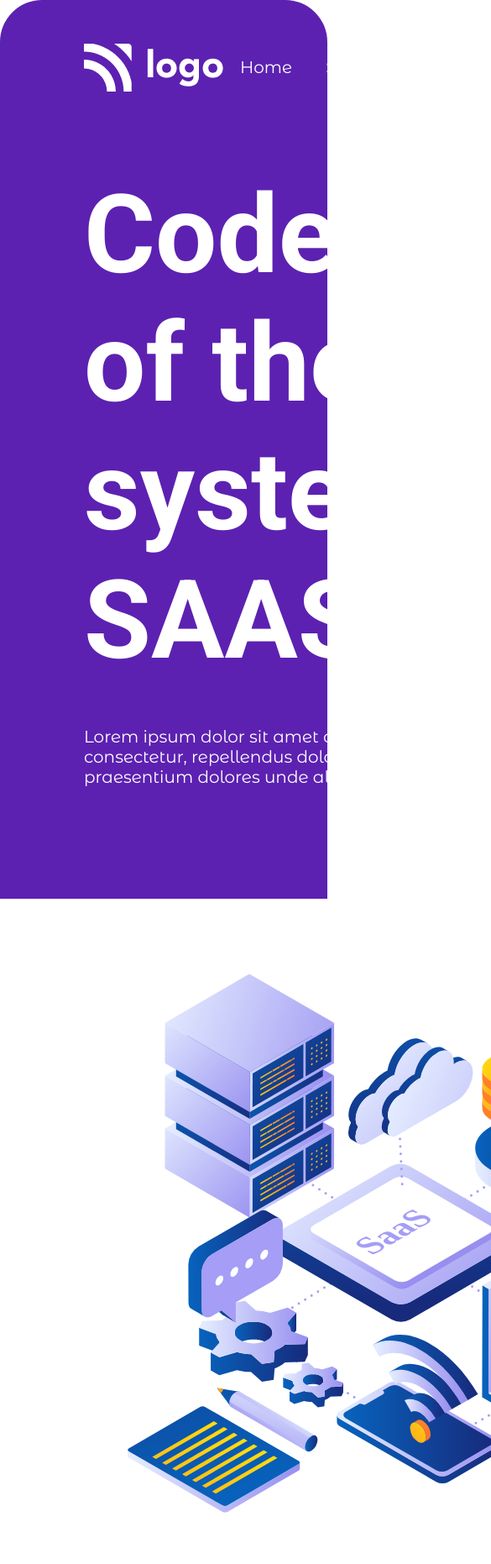
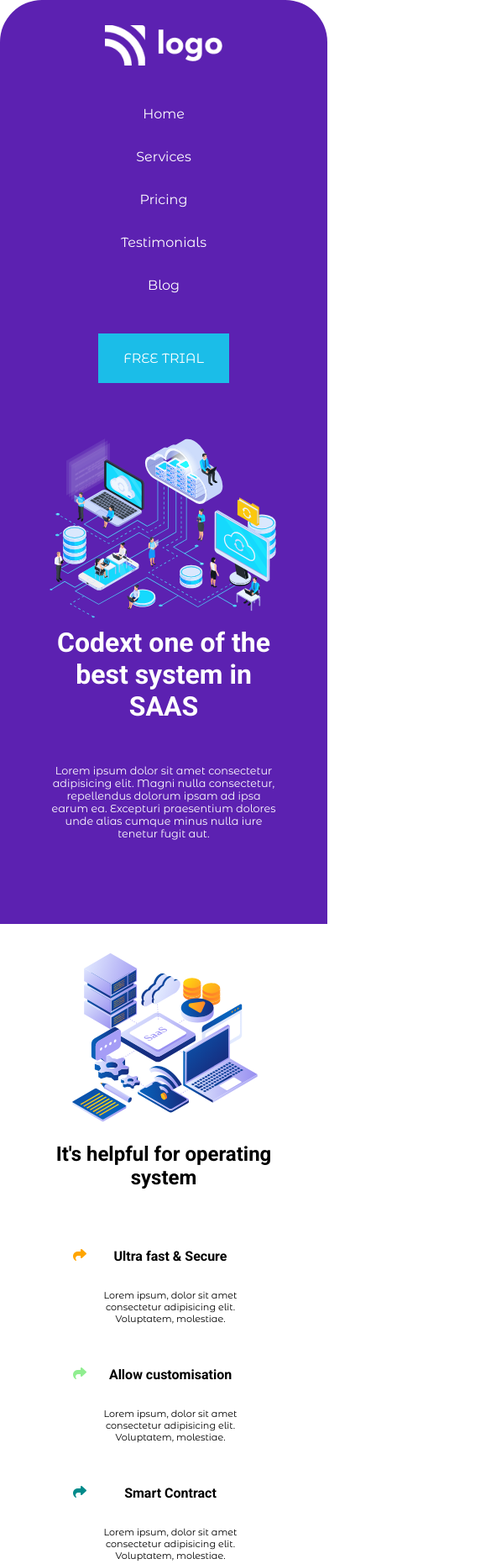
Before and after one commit to manikD1/Live-Project-13-SAAS-Landing-Page, a plain HTML site: page index.html in a window 390 px wide. Shown: the top 1862 px of the page at 84% size, 585 px wide, since content can reach past the window. Drawn offline with Linux system fonts and the light colour scheme.

Commit message:
Added mobile responsiveness

```diff
--- a/css/style.css
+++ b/css/style.css
@@ -224,3 +224,194 @@
     color: #000000;
     background-color: #ffffff;
 }
+
+
+/* Mobile Responsiveness */
+
+@media (max-width: 1850px){
+
+    .upper{
+        flex-direction: column-reverse;
+        justify-content: center;
+        align-items: center;
+        text-align: center;
+    }
+
+    .upper-left-heading{
+        font-size: 5em;
+    }
+
+    .upper-left-para{
+        font-size: 1em;
+        width: 70vw;
+    }
+
+    .upper-left{
+        display: flex;
+        flex-direction: column;
+        justify-content: center;
+        align-items: center;
+        text-align: center;
+    }
+
+    .pic1{
+        height: 500px;
+    }
+
+    .pic2{
+        height: 500px;
+    }
+
+    .middle{
+        flex-direction: column;
+        justify-content: center;
+        align-items: center;
+        text-align: center;
+    }
+
+    .middle-right-box{
+        width: 100vw;
+    }
+
+    .middle-right-heading{
+        width: 100vw;
+    }
+
+    .lower{
+        flex-wrap: wrap;
+        padding: 0 5em;
+    }
+
+    .lower-box{
+        margin: 2em;
+    }
+
+}
+
+
+@media (max-width: 1110px){
+
+    .nav{
+        flex-direction: column;
+    }
+
+    .nav-list{
+        flex-direction: column;
+        margin: 2em 0;
+        text-align: center;
+    }
+
+    .nav-list-item{
+        margin: 1em 0;
+        font-size: 1em;
+    }
+
+    .logo{
+        height: 3em;
+    }
+
+    .btn{
+        font-size: 1em;
+    }
+
+    .upper-left-heading{
+        font-size: 2em;
+    }
+
+    .upper-left-para{
+        font-size: 0.8em;
+
+    }
+
+    .pic1{
+        height: 250px;
+    }
+
+    .pic2{
+        height: 250px;
+    }
+
+    .middle-right-heading{
+        font-size: 2em;
+    }
+
+    .middle-part-heading{
+        font-size: 1.5em;
+    }
+
+    .middle-part-para{
+        font-size: 0.8em;
+    }
+
+    .fa-solid{
+        font-size: 1em;
+    }
+
+}
+
+
+@media (max-width: 500px){
+
+    .middle-right-heading{
+        font-size: 1.5em;
+        width: 300px;
+    }
+
+    .middle-part{
+        display: flex;
+        flex-direction: column;
+        justify-content: center;
+        align-items: center;
+    }
+
+    .middle-part-heading{
+        font-size: 1em;
+        width: 200px;
+    }
+
+    .middle-part-para{
+        font-size: 0.7em;
+        width: 200px;
+    }
+
+    .fa-solid{
+        font-size: 1em;
+        margin-right: 0;
+    }
+
+    .middle-right{
+        align-items: center;
+    }
+
+    .lower-heading{
+        font-size: 1.5em;
+    }
+
+    .lower-icon{
+        font-size: 1em;
+        padding: 22.5px 20px;
+        border-radius: 50px;
+    }
+
+    .lower-box-heading{
+        font-size: 1.2em;
+    }
+
+    .lower-box-para{
+        font-size: 0.7em;
+        width: 200px;
+        text-align: center;
+    }
+
+    .lower-box{
+        width: 250px;
+    }
+
+    .lower-box-sub{
+        display: flex;
+        flex-direction: column;
+        justify-content: center;
+        align-items: center;
+    }
+
+}
```
Also changed, not shown: Actual-Screenshot.JPG (deleted), Screenshots/Screenshot1.JPG (added), Screenshots/Screenshot2.JPG (added), Screenshots/Screenshot3.JPG (added), Screenshots/Screenshot4.JPG (added), Screenshots/Screenshot5.JPG (added), Screenshots/Screenshot6.JPG (added), Screenshots/Screenshot7.JPG (added), 1 other file.
